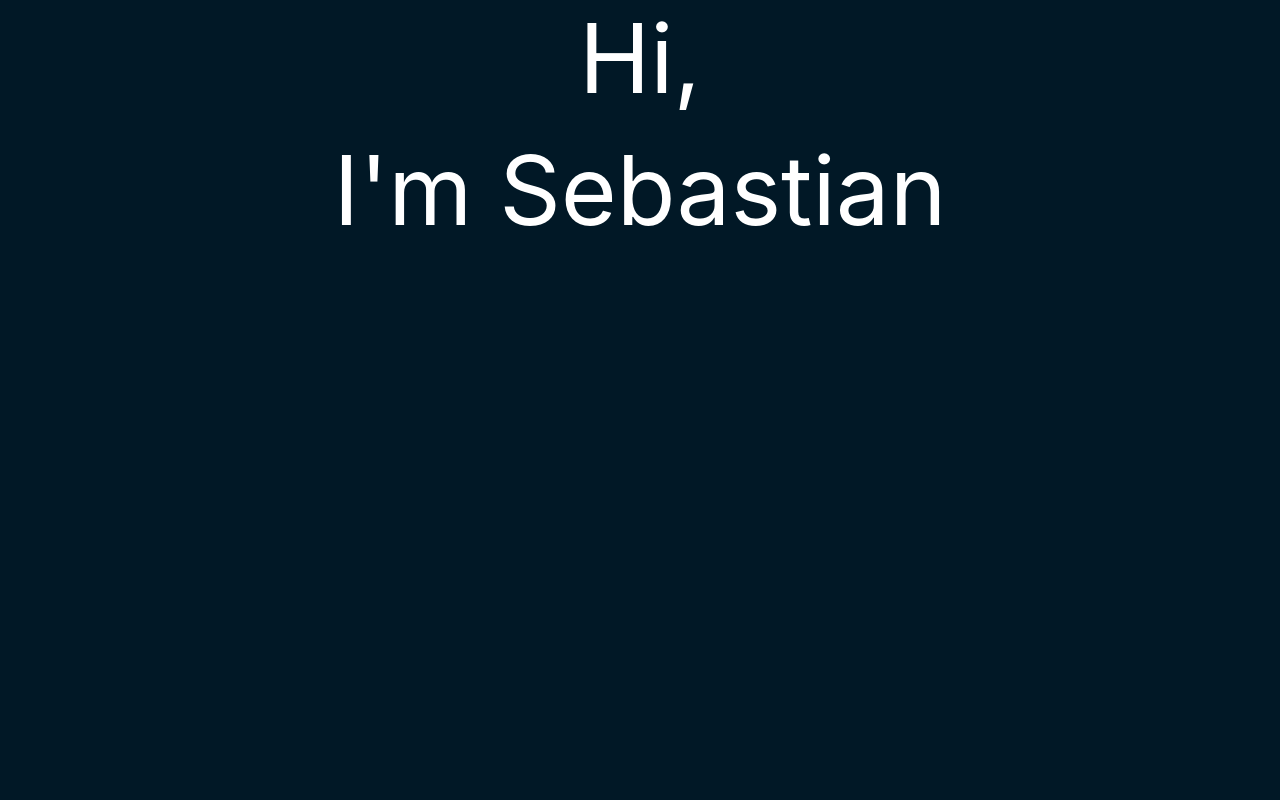
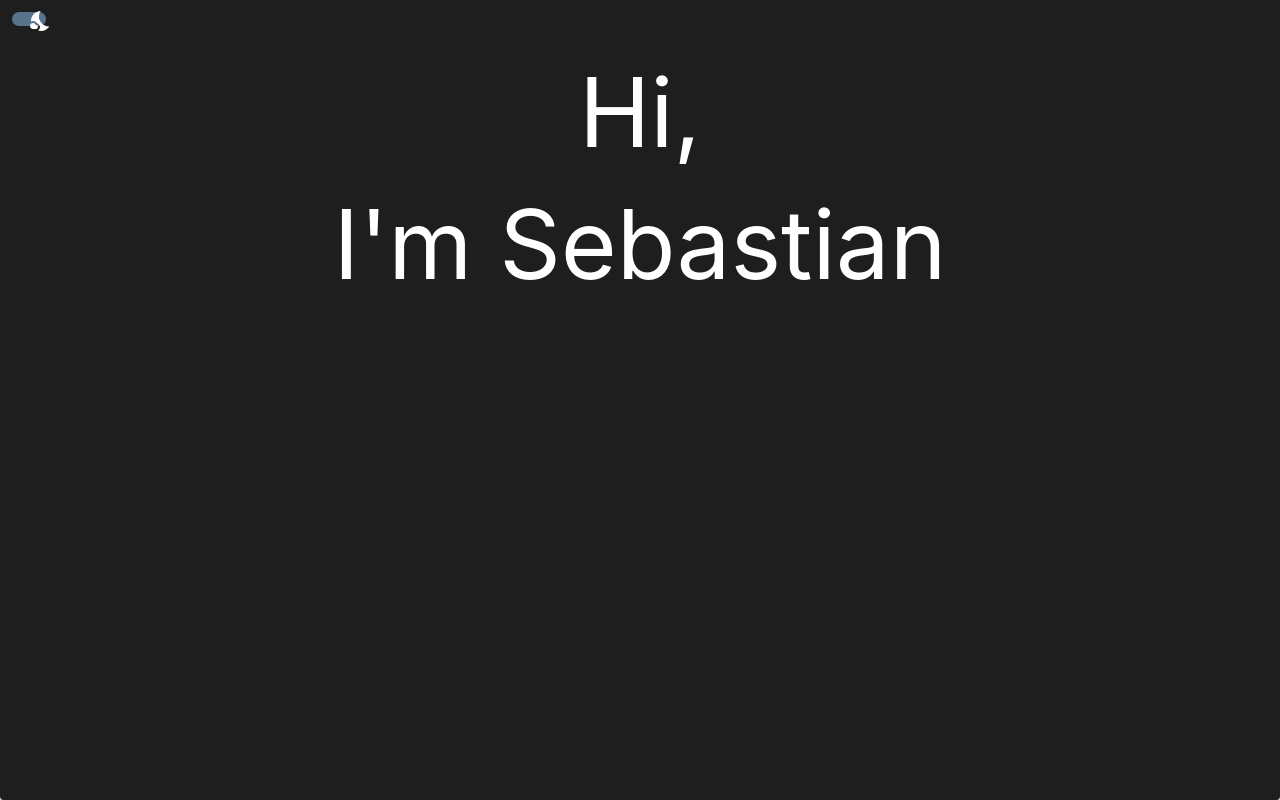
Before and after one commit to her4z/web-cv, a React (Create React App) app: page / in a window 1280 px wide. Built offline with nearby package versions, Linux system fonts and the light colour scheme.

Commit message:
theme switch added, also changes on root height

```diff
--- a/src/App.css
+++ b/src/App.css
@@ -4,8 +4,16 @@
 
 }
 
-html{
+
+html, #app, #app>div {
+  height: 100%
+}
+
+#root{
   height: 100%;
-  background-color: #011826;
+}
+
+body {
+  height: 102%;
 
 }
--- a/src/App.tsx
+++ b/src/App.tsx
@@ -3,8 +3,12 @@ import logo from './logo.svg';
 import './App.css';
 import Home from './components/Home/Home';
 
+
+
 class App extends React.Component {
+
   render(){
+
     return (
       <div className="App">
           <link rel="stylesheet" href="https://fonts.googleapis.com/css?family=Roboto:300,400,500,700&display=swap" />
--- a/src/components/Home/Home.css
+++ b/src/components/Home/Home.css
@@ -1,8 +1,7 @@
 @import url('https://fonts.googleapis.com/css2?family=Roboto&display=swap');
 .container{
     width: 100%;
-    background-color: #011826;
-    color: white;
+    height: 100%;
 }
 .welcome-text{
     font-size: 6em;
--- a/src/components/Home/Home.tsx
+++ b/src/components/Home/Home.tsx
@@ -1,6 +1,12 @@
 import './Home.css';
 import React from 'react';
 import Grid from '@material-ui/core/Grid';
+import { createTheme, Paper, ThemeProvider } from '@material-ui/core';
+import Switch from '@material-ui/core/Switch';
+import NightStayIcon from '@material-ui/icons/NightsStay';
+import WbSunnyIcon from '@material-ui/icons/WbSunny';
+
+
 
 
 
@@ -9,6 +15,7 @@ export default class Home extends React.Component<{}, any> {
     constructor(props:any) {
         super(props);
         this.state = {
+            checked: true
         };
     }
 
@@ -24,9 +31,19 @@ export default class Home extends React.Component<{}, any> {
     }
 
     render() {
+        const theme = createTheme({
+            palette:{
+              mode: this.state.checked === true ? 'dark' : 'light'
+            }
+          });
         return (
-            <div className="container" style={{width: '100%', height: '100%'}}>
+            <ThemeProvider theme={theme}>
+                <Paper style={{height: '100%', width: '100%'}}>
+                    <div className="container">
                         <Grid container spacing={2}>
+                            <Grid item xs={3}>
+                                <Switch checked={this.state.checked} onChange={()=>this.setState({checked: this.state.checked === true ? false : true})} checkedIcon={<NightStayIcon htmlColor="white"></NightStayIcon>} icon={<WbSunnyIcon htmlColor="yellow"></WbSunnyIcon>}></Switch>
+                            </Grid>
                             <Grid item xs={12} className="welcome-text">
                                 <div className={`welcome-text-first animate__animated ${this.state.firstAnimation}`}>
                                     <text>Hi,</text>
@@ -40,6 +57,8 @@ export default class Home extends React.Component<{}, any> {
 
                         </Grid>
                     </div>
+                </Paper>
+          </ThemeProvider>
         )
     }
 }
```
Lines whose indentation alone changed are shown as unchanged.
